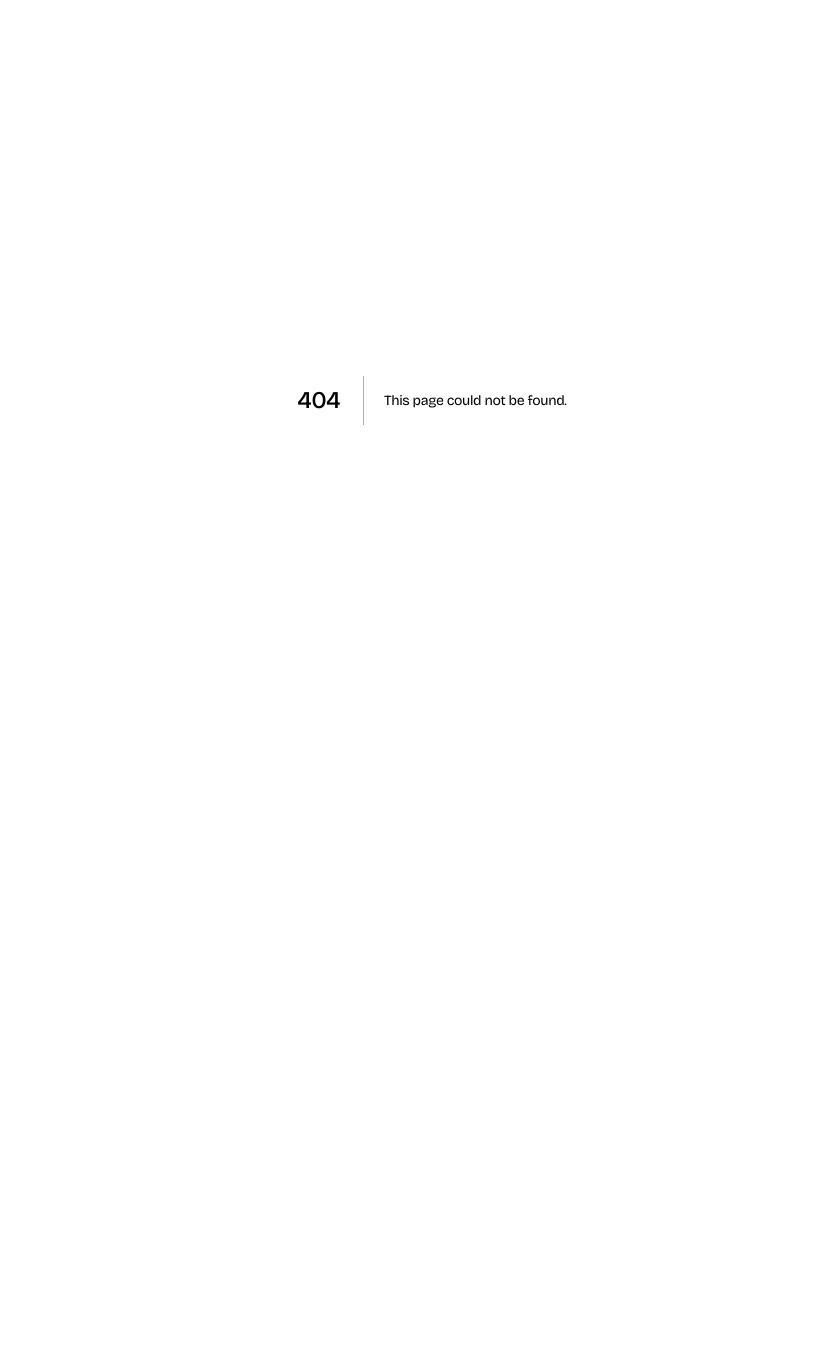
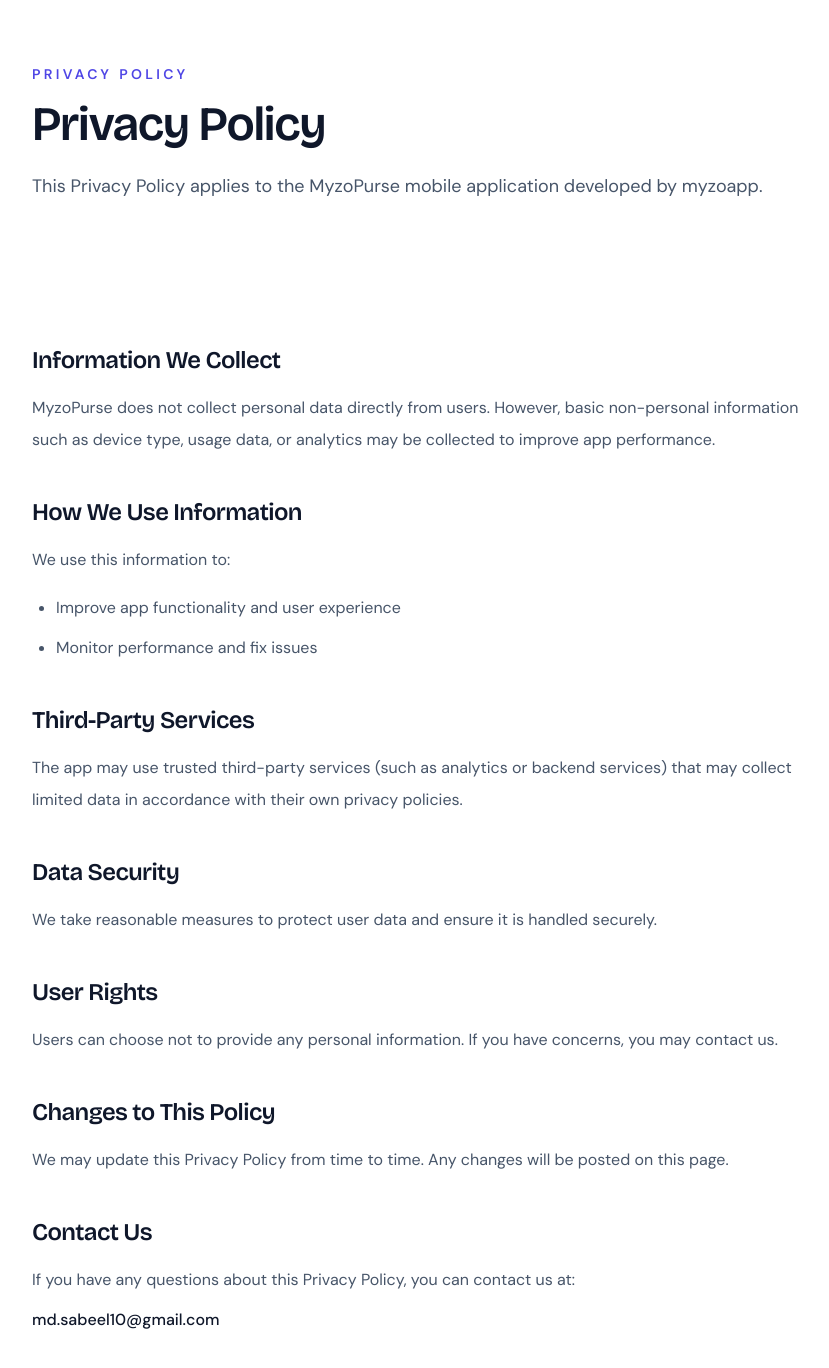
Before and after one commit to Sabil49/myzoappsite, a Next.js app: page /privacy in a window 1280 px wide. Before the commit this address had no page. Shown: the top 1368 px of the page, without its empty margins (208-1037 px from the left). Before the commit the page ends 800 px from the top, so only its background shows below. Built offline with nearby package versions, Linux system fonts and the light colour scheme.

Commit message:
add policy

```diff
--- /dev/null
+++ b/app/privacy/page.js
@@ -0,0 +1,78 @@
+export const metadata = {
+  title: 'Privacy Policy | myzoapp',
+  description: 'Privacy Policy for the MyzoPurse mobile application by myzoapp.',
+}
+
+export default function PrivacyPage() {
+  return (
+    <main className="min-h-screen bg-white text-slate-900">
+      <div className="mx-auto max-w-4xl px-6 py-16 sm:px-8 lg:px-12">
+        <p className="text-sm font-semibold uppercase tracking-[0.24em] text-indigo-600">
+          Privacy policy
+        </p>
+        <h1 className="mt-4 text-4xl font-semibold tracking-tight sm:text-5xl">
+          Privacy Policy
+        </h1>
+        <p className="mt-6 text-base leading-8 text-slate-600 sm:text-lg">
+          This Privacy Policy applies to the MyzoPurse mobile application developed by myzoapp.
+        </p>
+
+        <section className="mt-12 space-y-10">
+          <div>
+            <h2 className="text-2xl font-semibold text-slate-900">Information We Collect</h2>
+            <p className="mt-4 text-base leading-8 text-slate-600">
+              MyzoPurse does not collect personal data directly from users. However, basic non-personal information such as device type, usage data, or analytics may be collected to improve app performance.
+            </p>
+          </div>
+
+          <div>
+            <h2 className="text-2xl font-semibold text-slate-900">How We Use Information</h2>
+            <p className="mt-4 text-base leading-8 text-slate-600">
+              We use this information to:
+            </p>
+            <ul className="mt-4 space-y-2 pl-6 text-base leading-8 text-slate-600 list-disc">
+              <li>Improve app functionality and user experience</li>
+              <li>Monitor performance and fix issues</li>
+            </ul>
+          </div>
+
+          <div>
+            <h2 className="text-2xl font-semibold text-slate-900">Third-Party Services</h2>
+            <p className="mt-4 text-base leading-8 text-slate-600">
+              The app may use trusted third-party services (such as analytics or backend services) that may collect limited data in accordance with their own privacy policies.
+            </p>
+          </div>
+
+          <div>
+            <h2 className="text-2xl font-semibold text-slate-900">Data Security</h2>
+            <p className="mt-4 text-base leading-8 text-slate-600">
+              We take reasonable measures to protect user data and ensure it is handled securely.
+            </p>
+          </div>
+
+          <div>
+            <h2 className="text-2xl font-semibold text-slate-900">User Rights</h2>
+            <p className="mt-4 text-base leading-8 text-slate-600">
+              Users can choose not to provide any personal information. If you have concerns, you may contact us.
+            </p>
+          </div>
+
+          <div>
+            <h2 className="text-2xl font-semibold text-slate-900">Changes to This Policy</h2>
+            <p className="mt-4 text-base leading-8 text-slate-600">
+              We may update this Privacy Policy from time to time. Any changes will be posted on this page.
+            </p>
+          </div>
+
+          <div>
+            <h2 className="text-2xl font-semibold text-slate-900">Contact Us</h2>
+            <p className="mt-4 text-base leading-8 text-slate-600">
+              If you have any questions about this Privacy Policy, you can contact us at:
+            </p>
+            <p className="mt-3 text-base font-medium text-slate-900">md.sabeel10@gmail.com</p>
+          </div>
+        </section>
+      </div>
+    </main>
+  )
+}
```
